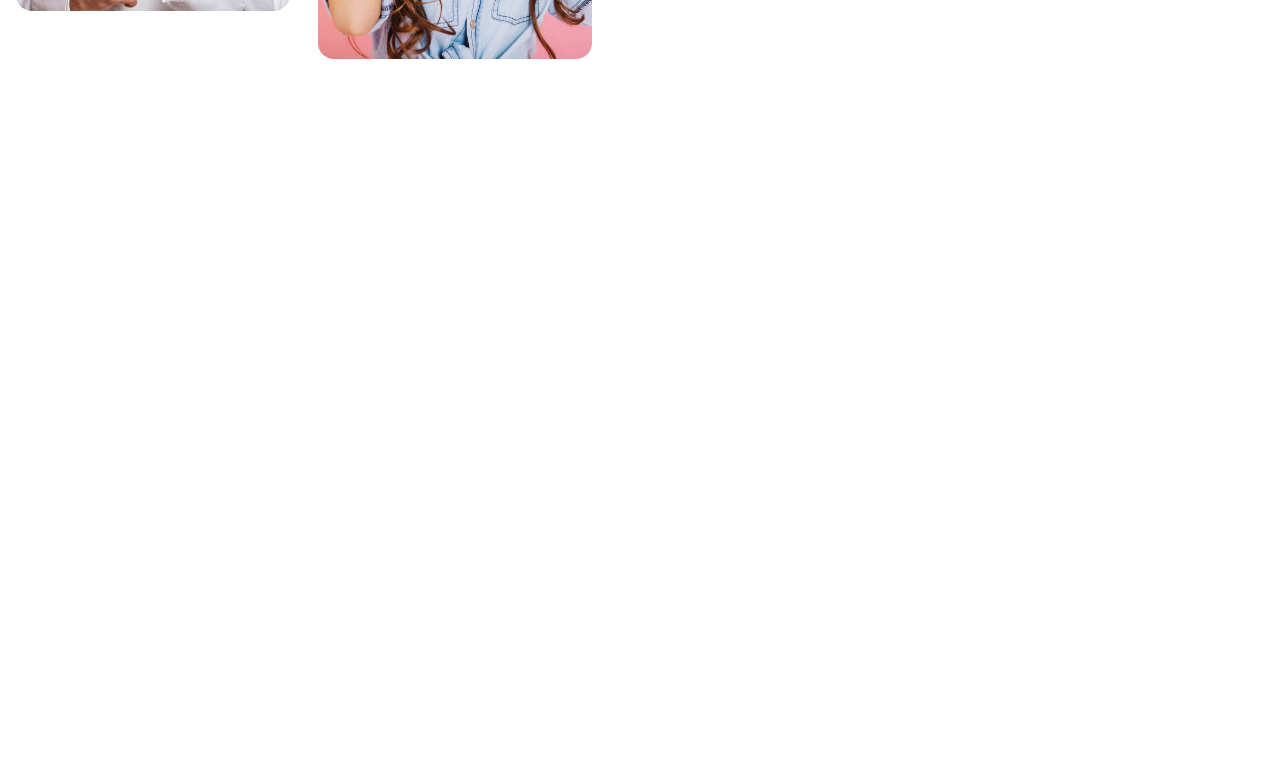
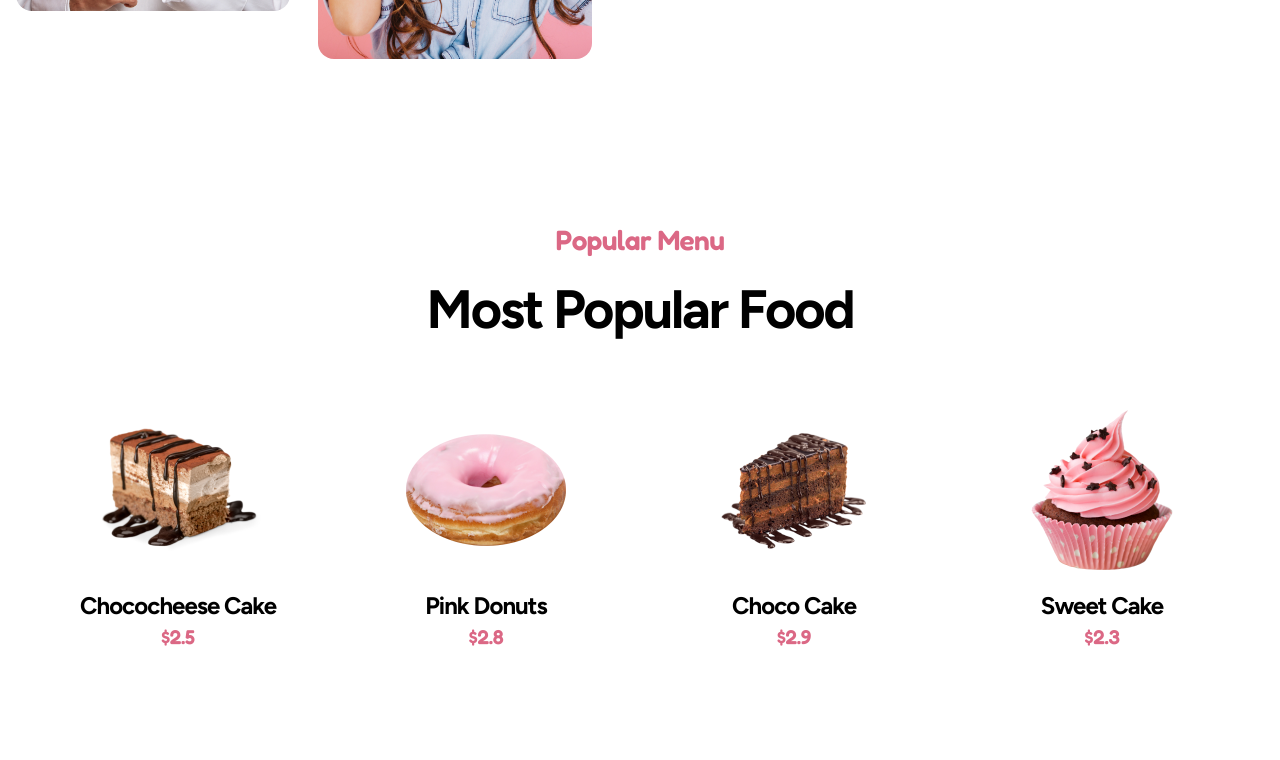
Before and after one commit to rakib13x/pro-store--client, a Next.js app: page / in a window 1280 px wide. Shown: the part 2180-2940 px from the top of the page. Before the commit the page ends 2319 px from the top, so only its background shows below. Built offline with nearby package versions, Linux system fonts and the light colour scheme.

Commit message:
added popular menu section

```diff
--- a/src/app/page.tsx
+++ b/src/app/page.tsx
@@ -10,6 +10,7 @@ import ButtonGooglePlay from "../../public/assets/img/btn-google-play.png";
 import ButtonAppStore from "../../public/assets/img/btn-app-store.png";
 import Explore from "@/components/sections/explore";
 import AboutUs from "@/components/sections/about-us";
+import PopularMenu from "@/components/sections/popular-menu";
 
 export default function Home() {
   return (
@@ -109,6 +110,9 @@ export default function Home() {
           </AboutUs.Text>
           <AboutUs.Button>Read More</AboutUs.Button>
         </AboutUs>
+
+        {/* Section 3 - Popular Menu */}
+        <PopularMenu />
       </div>
       {/* End Content Section */}
     </>
--- /dev/null
+++ b/src/components/sections/popular-menu.tsx
@@ -0,0 +1,88 @@
+"use client";
+
+import { useEffect, useState } from "react";
+import Image from "next/image";
+import Link from "next/link";
+import { FiHeart, FiShoppingCart } from "react-icons/fi";
+import { convertNameToSlug } from "@/utils/helper";
+import PopularFoodData from "../../../public/json/popular-food.json";
+
+interface Food {
+  name: string;
+  image: string;
+  price: string;
+}
+
+export default function PopularMenu() {
+  const [favoriteFood, setFavoriteFood] = useState<Food[]>([]);
+
+  useEffect(() => {
+    const value = localStorage.getItem("favoriteFood") || "[]";
+    setFavoriteFood(JSON.parse(value));
+  }, []);
+
+  const saveToLocalStorage = (food: Food) => {
+    setFavoriteFood([...favoriteFood, food]);
+    localStorage.setItem(
+      "favoriteFood",
+      JSON.stringify([...favoriteFood, food])
+    );
+
+    alert(`${food.name} is successfully added to My Favorites`);
+  };
+
+  return (
+    <section id="popular-menu">
+      <div className="py-10 lg:px-12 lg:py-20">
+        <h3 className="text-caption-2 lg:text-caption-1 text-center text-primary-100">
+          Popular Menu
+        </h3>
+        <h2 className="text-heading-4 lg:text-heading-2 mt-2 text-center">
+          Most Popular Food
+        </h2>
+        <div className="mt-10 grid grid-cols-2 gap-10 lg:grid-cols-4 lg:gap-x-20">
+          {PopularFoodData.map((food, index) => (
+            <div key={index} className="text-center">
+              <Image
+                src={`/assets/img/${food.image}`}
+                width={200}
+                height={200}
+                alt="Food"
+                className="mx-auto"
+              />
+              <div className="group/food">
+                <Link
+                  href={`menu/${convertNameToSlug(food.name)}`}
+                  className="lg:text-heading-5 text-body-1 peer !font-bold hover:text-primary-100 hover:underline"
+                >
+                  {food.name}
+                </Link>
+                <h3 className="text-caption-2 text-primary-100">
+                  {food.price}
+                </h3>
+                <div className="mt-3 flex justify-center space-x-2.5 opacity-0 transition-opacity duration-200 group-hover/food:opacity-100 peer-hover:opacity-100">
+                  <button
+                    className="group rounded-full border border-primary-100 px-2 py-2 transition duration-300 hover:bg-primary-100"
+                    onClick={() => saveToLocalStorage(food)}
+                  >
+                    <FiHeart
+                      size="20px"
+                      className="text-primary-100 transition duration-300 group-hover:text-white"
+                    />
+                  </button>
+                  <button className="text-body-3-medium rounded-[32px] bg-primary-100 px-5 py-3 text-white shadow-lg shadow-[#AE1339]/30 transition duration-300 hover:bg-additional-yellow hover:text-secondary-100 lg:px-10 lg:py-3">
+                    <FiShoppingCart className="lg:hidden" />
+                    <span className="hidden lg:block">Add to Cart</span>
+                  </button>
+                </div>
+              </div>
+            </div>
+          ))}
+        </div>
+        <div className="mx-auto mt-10 w-fit lg:mt-20">
+          <button className="btn-pink-outline">See All Menu</button>
+        </div>
+      </div>
+    </section>
+  );
+}
--- /dev/null
+++ b/src/utils/helper.ts
@@ -0,0 +1,12 @@
+export const convertSlugToName = (slug: string) => {
+  return slug.replace(/-/g, " ").replace(/\b[a-z]/g, function () {
+    return arguments[0];
+  });
+};
+
+export const convertNameToSlug = (text: string) => {
+  return text
+    .toLowerCase()
+    .replace(/ /g, "-")
+    .replace(/[^\w-]+/g, "");
+};
```
